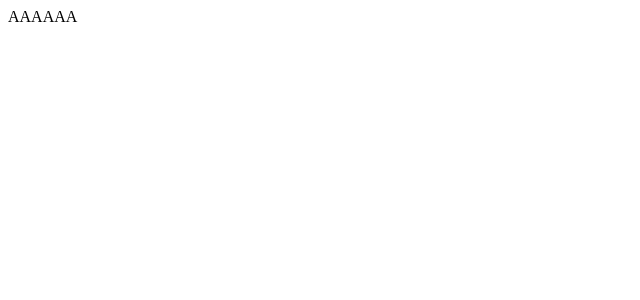
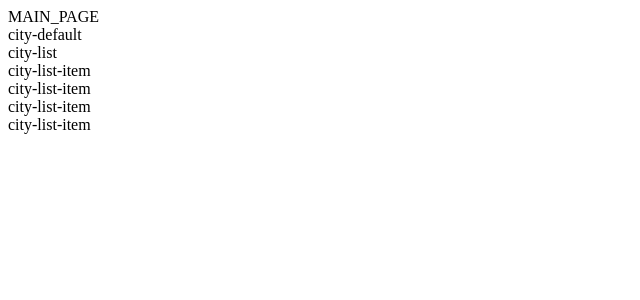
Before and after one commit to dshtefan/weather-forecast-react-app, a React (Create React App) app: page / in a window 1280 px wide. Shown: the top 300 px of the page, without its empty margins (0-640 px from the left). Built offline with nearby package versions, Linux system fonts and the light colour scheme.

Commit message:
Add weather results components

```diff
--- a/src/components/city-default/city-default.js
+++ b/src/components/city-default/city-default.js
@@ -0,0 +1,11 @@
+import React from 'react'
+
+const CityDefault = () => {
+  return (
+    <div>
+      city-default
+    </div>
+  )
+}
+
+export default CityDefault
--- /dev/null
+++ b/src/components/city-default/index.js
@@ -0,0 +1,3 @@
+import CityDefault from './city-default'
+
+export default CityDefault
--- a/src/components/city-list-item/city-list-item.js
+++ b/src/components/city-list-item/city-list-item.js
@@ -0,0 +1,11 @@
+import React from 'react'
+
+const CityListItem = () => {
+  return (
+    <div>
+      city-list-item
+    </div>
+  )
+}
+
+export default CityListItem
--- /dev/null
+++ b/src/components/city-list-item/index.js
@@ -0,0 +1,3 @@
+import CityListItem from './city-list-item'
+
+export default CityListItem
--- a/src/components/city-list/city-list.js
+++ b/src/components/city-list/city-list.js
@@ -0,0 +1,16 @@
+import React from 'react'
+import CityListItem from '../city-list-item'
+
+const CityList = () => {
+  return (
+    <div>
+      city-list
+      <CityListItem />
+      <CityListItem />
+      <CityListItem />
+      <CityListItem />
+    </div>
+  )
+}
+
+export default CityList
--- /dev/null
+++ b/src/components/city-list/index.js
@@ -0,0 +1,3 @@
+import CityList from './city-list'
+
+export default CityList
--- a/src/components/pages/main-page.js
+++ b/src/components/pages/main-page.js
@@ -1,9 +1,13 @@
 import React from 'react'
+import CityDefault from '../city-default'
+import CityList from '../city-list'
 
 const MainPage = () => {
   return (
     <div>
-      AAAAAA
+      MAIN_PAGE
+      <CityDefault />
+      <CityList />
     </div>
   )
 }
```
